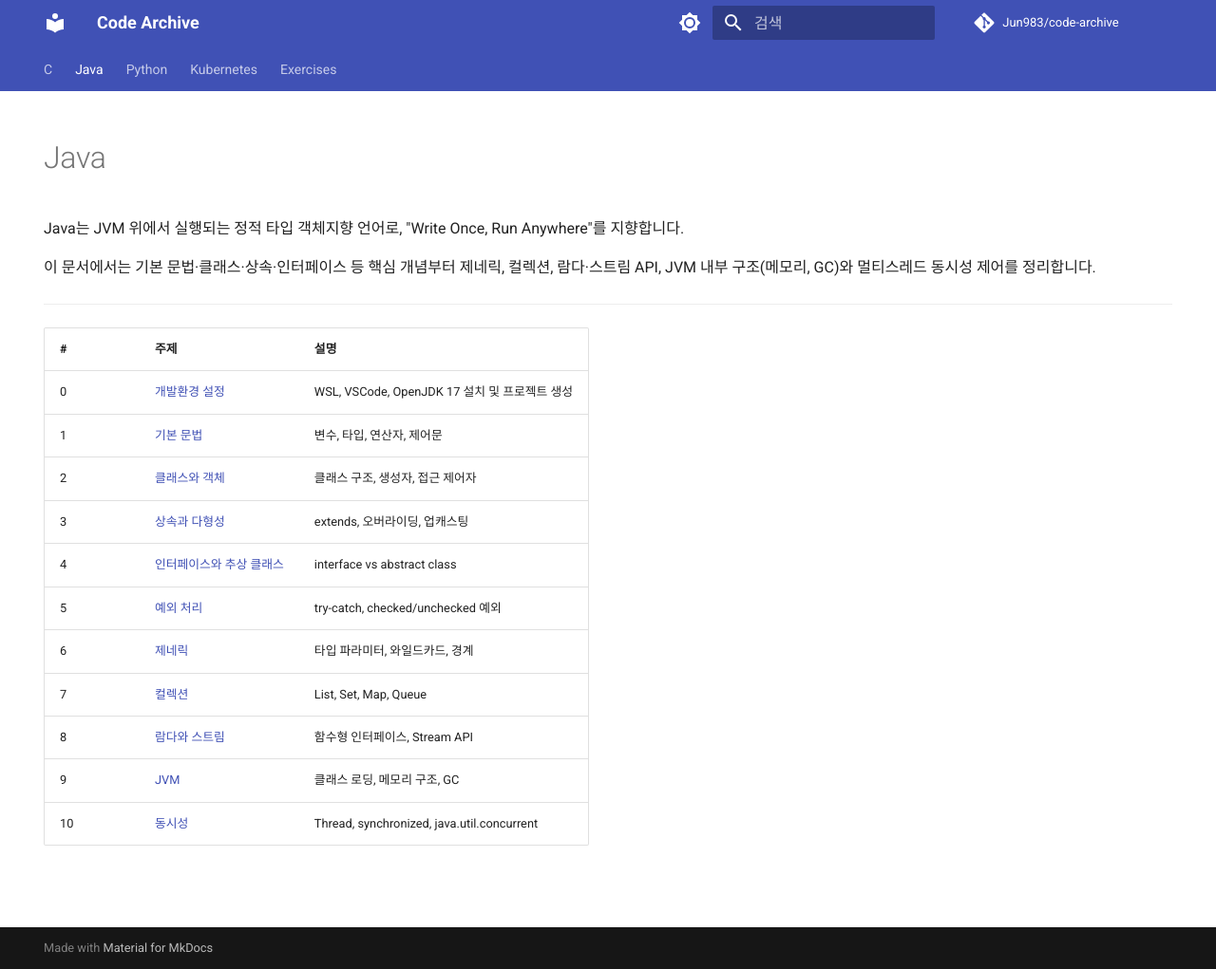
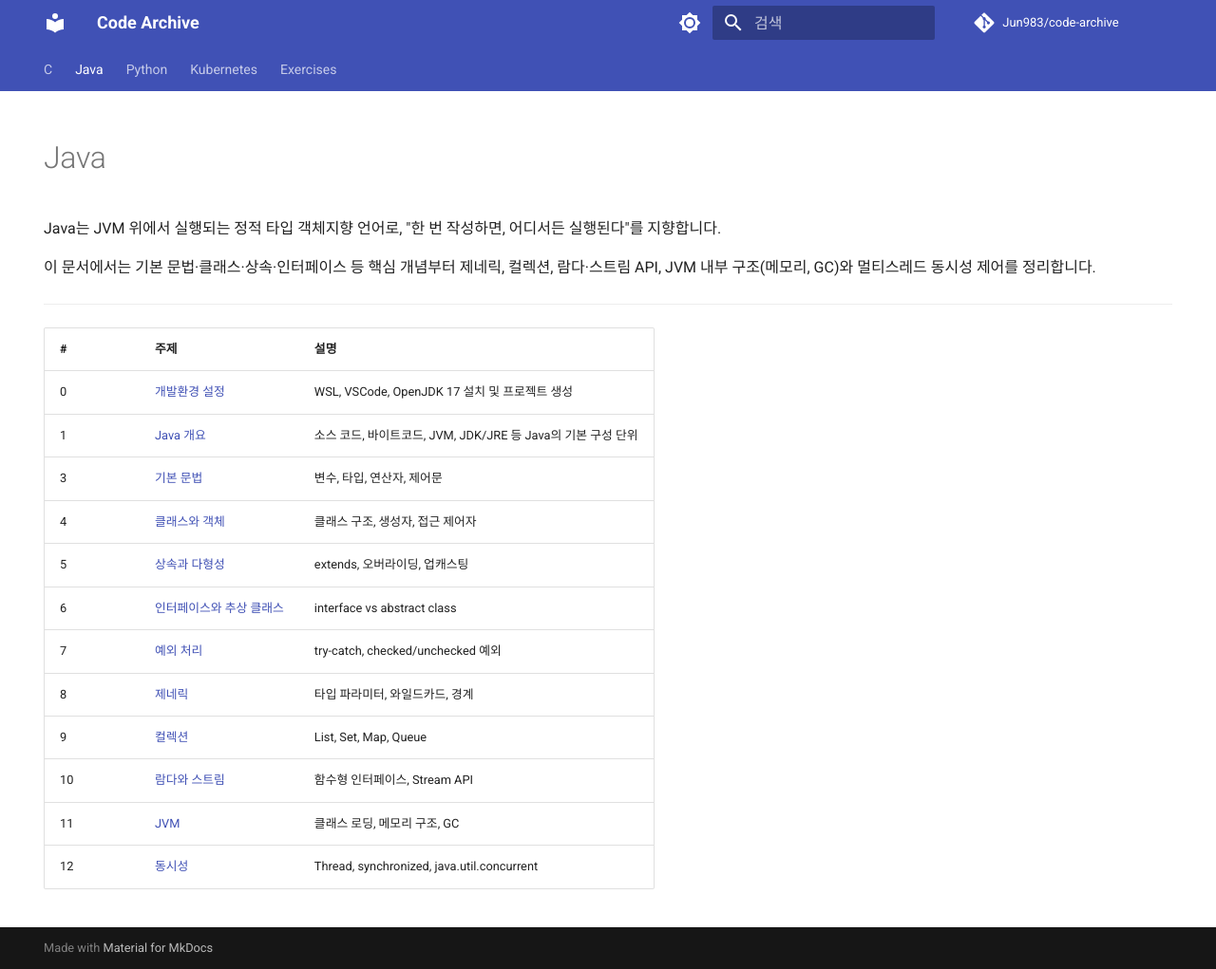
Before and after one commit to Jun983/code-archive, an MkDocs documentation site: the page built from docs/java/index.md, in a window 1280 px wide and 1021 px high. Shown: the whole window at 95% size. Built offline with MkDocs 1.6.1 and Material for MkDocs 9.7.7, drawn with Linux system fonts in a browser that asks for light colours; comment, search, counter and statistics services are not loaded.

Commit message:
docs(java): Java 개요 문서 추가

```diff
--- a/docs/java/index.md
+++ b/docs/java/index.md
@@ -6,7 +6,7 @@
 
 # Java
 
-Java는 JVM 위에서 실행되는 정적 타입 객체지향 언어로, "Write Once, Run Anywhere"를 지향합니다.
+Java는 JVM 위에서 실행되는 정적 타입 객체지향 언어로, "한 번 작성하면, 어디서든 실행된다"를 지향합니다.
 
 이 문서에서는 기본 문법·클래스·상속·인터페이스 등 핵심 개념부터 제네릭, 컬렉션, 람다·스트림 API, JVM 내부 구조(메모리, GC)와 멀티스레드 동시성 제어를 정리합니다.
 
@@ -15,13 +15,14 @@
 | # | 주제 | 설명 |
 |---|------|------|
 | 0 | [개발환경 설정](setup.md) | WSL, VSCode, OpenJDK 17 설치 및 프로젝트 생성 |
-| 1 | [기본 문법](syntax.md) | 변수, 타입, 연산자, 제어문 |
-| 2 | [클래스와 객체](class-object.md) | 클래스 구조, 생성자, 접근 제어자 |
-| 3 | [상속과 다형성](inheritance.md) | extends, 오버라이딩, 업캐스팅 |
-| 4 | [인터페이스와 추상 클래스](interface.md) | interface vs abstract class |
-| 5 | [예외 처리](exception.md) | try-catch, checked/unchecked 예외 |
-| 6 | [제네릭](generics.md) | 타입 파라미터, 와일드카드, 경계 |
-| 7 | [컬렉션](collections.md) | List, Set, Map, Queue |
-| 8 | [람다와 스트림](lambda-stream.md) | 함수형 인터페이스, Stream API |
-| 9 | [JVM](jvm.md) | 클래스 로딩, 메모리 구조, GC |
-| 10 | [동시성](concurrency.md) | Thread, synchronized, java.util.concurrent |
+| 1 | [Java 개요](overview.md) | 소스 코드, 바이트코드, JVM, JDK/JRE 등 Java의 기본 구성 단위 |
+| 3 | [기본 문법](syntax.md) | 변수, 타입, 연산자, 제어문 |
+| 4 | [클래스와 객체](class-object.md) | 클래스 구조, 생성자, 접근 제어자 |
+| 5 | [상속과 다형성](inheritance.md) | extends, 오버라이딩, 업캐스팅 |
+| 6 | [인터페이스와 추상 클래스](interface.md) | interface vs abstract class |
+| 7 | [예외 처리](exception.md) | try-catch, checked/unchecked 예외 |
+| 8 | [제네릭](generics.md) | 타입 파라미터, 와일드카드, 경계 |
+| 9 | [컬렉션](collections.md) | List, Set, Map, Queue |
+| 10 | [람다와 스트림](lambda-stream.md) | 함수형 인터페이스, Stream API |
+| 11 | [JVM](jvm.md) | 클래스 로딩, 메모리 구조, GC |
+| 12 | [동시성](concurrency.md) | Thread, synchronized, java.util.concurrent |
```
Also changed, not shown: docs/java/overview.md (added, +66 -0 lines), docs/assets/images/java/overview.png (added).
